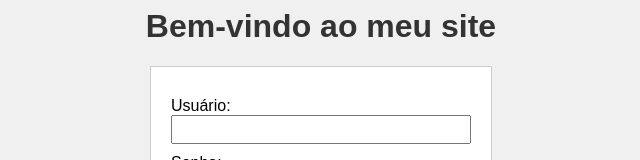
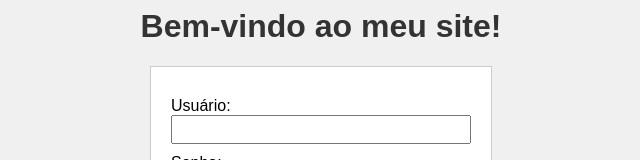
Before and after one commit to CarlosWGama/devops-simples, a website: page index.html in a window 1280 px wide. Shown: the top 160 px of the page, without its empty margins (319-959 px from the left). Drawn offline with Linux system fonts and the light colour scheme.

Commit message:
Mudando layout

```diff
--- a/index.html
+++ b/index.html
@@ -43,7 +43,7 @@
 </head>
 <body>
     <!-- =======================  FORMULÁRIO ============================= -->
-    <h1>Bem-vindo ao meu site</h1>
+    <h1>Bem-vindo ao meu site!</h1>
     <form action="" method="post" onsubmit="onSubmit(); return false;">
         <p>Usuário: <input type="email" id="email" ></p>
         <p>Senha: <input type="password" id="password" ></p>
```
